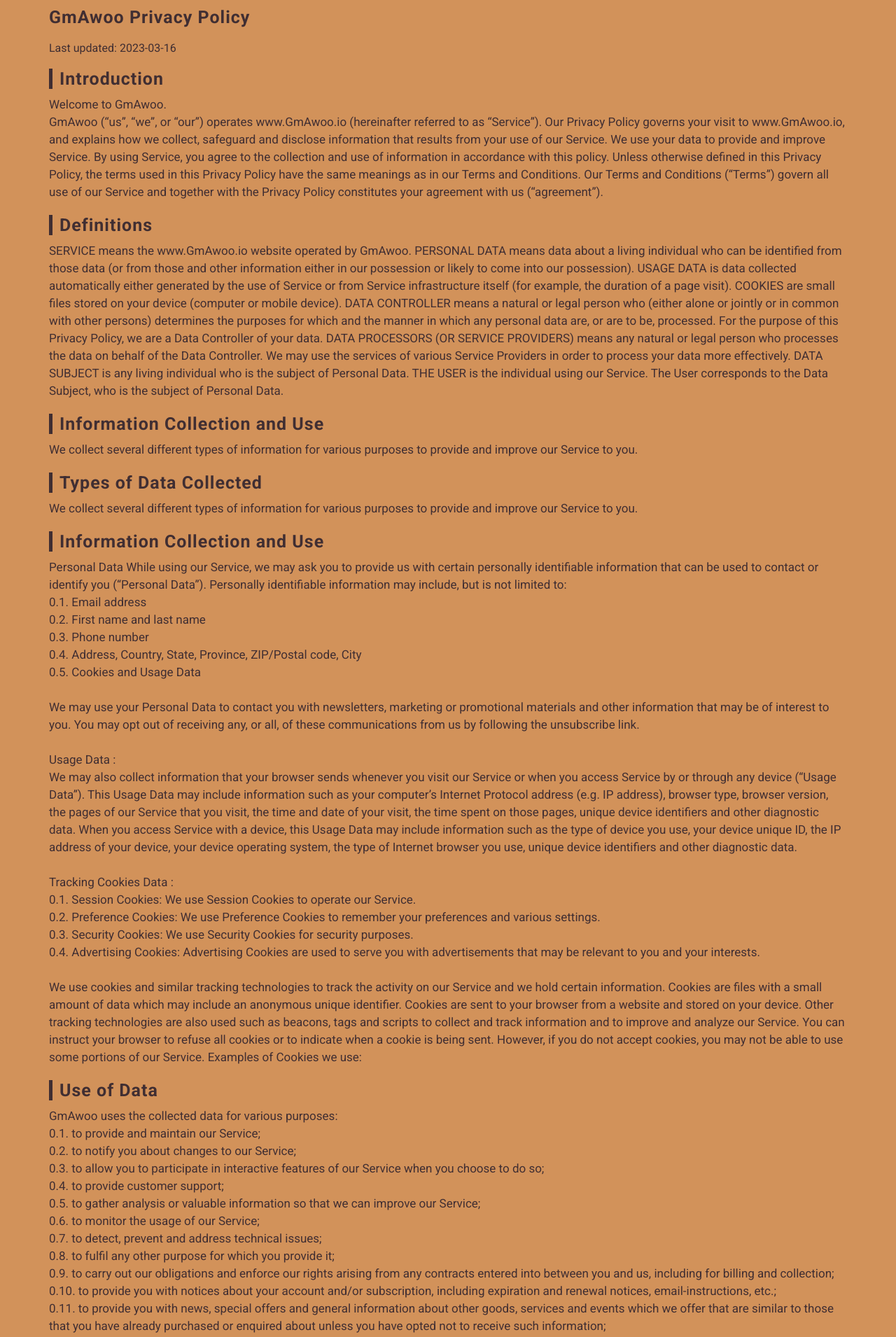
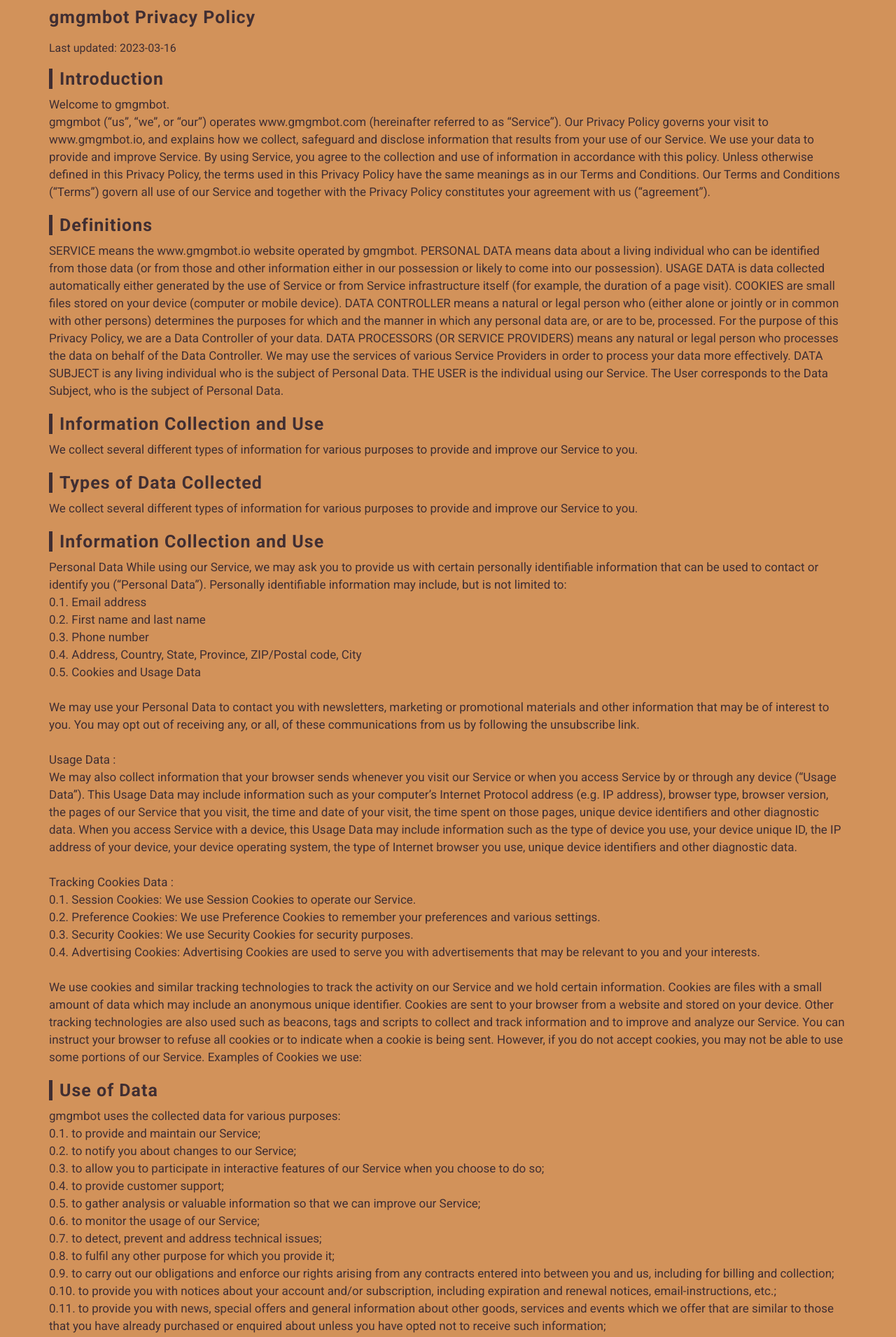
Before and after one commit to sem22-dev/gmExtension-site-for-dogePoundNFT, a React (Vite) app: page /privacy-policy in a window 1280 px wide. Shown: the part 120-2030 px from the top of the page at 70% size. Built offline with nearby package versions, Linux system fonts and the light colour scheme.

Commit message:
Update privacyPolicy.tsx
domain updated

```diff
--- a/src/components/privacyPolicy.tsx
+++ b/src/components/privacyPolicy.tsx
@@ -5,21 +5,21 @@
     return(
       <PolicySection>
           <PolicyHeading>
-            <Heading className="policy">GmAwoo Privacy Policy</Heading>
+            <Heading className="policy">gmgmbot Privacy Policy</Heading>
           <p>Last updated: 2023-03-16</p>
           </PolicyHeading>
 
           <PolicyText>
               <Heading className="policy border">Introduction</Heading>
-              <TextM className="policy ">Welcome to GmAwoo. <br />
-                GmAwoo (“us”, “we”, or “our”) operates www.GmAwoo.io (hereinafter referred to as “Service”). Our Privacy Policy governs your visit to www.GmAwoo.io, and explains how we collect, safeguard and disclose information that results from your use of our Service. We use your data to provide and improve Service. By using Service, you agree to the collection and use of information in accordance with this policy. Unless otherwise defined in this Privacy Policy, the terms used in this Privacy Policy have the same meanings as in our Terms and Conditions. Our Terms and Conditions (“Terms”) govern all use of our Service and together with the Privacy Policy constitutes your agreement with us (“agreement”).
+              <TextM className="policy ">Welcome to gmgmbot. <br />
+                gmgmbot (“us”, “we”, or “our”) operates www.gmgmbot.com (hereinafter referred to as “Service”). Our Privacy Policy governs your visit to www.gmgmbot.io, and explains how we collect, safeguard and disclose information that results from your use of our Service. We use your data to provide and improve Service. By using Service, you agree to the collection and use of information in accordance with this policy. Unless otherwise defined in this Privacy Policy, the terms used in this Privacy Policy have the same meanings as in our Terms and Conditions. Our Terms and Conditions (“Terms”) govern all use of our Service and together with the Privacy Policy constitutes your agreement with us (“agreement”).
               </TextM>
           </PolicyText>
 
           <PolicyText>
               <Heading className="policy border">Definitions</Heading>
               <TextM className="policy ">
-              SERVICE means the www.GmAwoo.io website operated by GmAwoo. PERSONAL DATA means data about a living individual who can be identified from those data (or from those and other information either in our possession or likely to come into our possession). USAGE DATA is data collected automatically either generated by the use of Service or from Service infrastructure itself (for example, the duration of a page visit). COOKIES are small files stored on your device (computer or mobile device). DATA CONTROLLER means a natural or legal person who (either alone or jointly or in common with other persons) determines the purposes for which and the manner in which any personal data are, or are to be, processed. For the purpose of this Privacy Policy, we are a Data Controller of your data. DATA PROCESSORS (OR SERVICE PROVIDERS) means any natural or legal person who processes the data on behalf of the Data Controller. We may use the services of various Service Providers in order to process your data more effectively. DATA SUBJECT is any living individual who is the subject of Personal Data. THE USER is the individual using our Service. The User corresponds to the Data Subject, who is the subject of Personal Data.
+              SERVICE means the www.gmgmbot.io website operated by gmgmbot. PERSONAL DATA means data about a living individual who can be identified from those data (or from those and other information either in our possession or likely to come into our possession). USAGE DATA is data collected automatically either generated by the use of Service or from Service infrastructure itself (for example, the duration of a page visit). COOKIES are small files stored on your device (computer or mobile device). DATA CONTROLLER means a natural or legal person who (either alone or jointly or in common with other persons) determines the purposes for which and the manner in which any personal data are, or are to be, processed. For the purpose of this Privacy Policy, we are a Data Controller of your data. DATA PROCESSORS (OR SERVICE PROVIDERS) means any natural or legal person who processes the data on behalf of the Data Controller. We may use the services of various Service Providers in order to process your data more effectively. DATA SUBJECT is any living individual who is the subject of Personal Data. THE USER is the individual using our Service. The User corresponds to the Data Subject, who is the subject of Personal Data.
               </TextM>
           </PolicyText>
 
@@ -80,7 +80,7 @@
           <PolicyText>
               <Heading className="policy border">Use of Data</Heading>
               <TextM className="policy ">
-              GmAwoo uses the collected data for various purposes:
+              gmgmbot uses the collected data for various purposes:
 <br />
 0.1. to provide and maintain our Service;
 <br />
@@ -118,7 +118,7 @@
           <PolicyText>
               <Heading className="policy border">Transfer of Data</Heading>
               <TextM className="policy ">
-              Your information, including Personal Data, may be transferred to – and maintained on – computers located outside of your state, province, country or other governmental jurisdiction where the data protection laws may differ from those of your jurisdiction. If you are located outside United State and choose to provide information to us, please note that we transfer the data, including Personal Data, to United State and process it there. Your consent to this Privacy Policy followed by your submission of such information represents your agreement to that transfer. GmAwoo will take all the steps reasonably necessary to ensure that your data is treated securely and in accordance with this Privacy Policy and no transfer of your Personal Data will take place to an organisation or a country unless there are adequate controls in place including the security of your data and other personal information.               </TextM>
+              Your information, including Personal Data, may be transferred to – and maintained on – computers located outside of your state, province, country or other governmental jurisdiction where the data protection laws may differ from those of your jurisdiction. If you are located outside United State and choose to provide information to us, please note that we transfer the data, including Personal Data, to United State and process it there. Your consent to this Privacy Policy followed by your submission of such information represents your agreement to that transfer. gmgmbot will take all the steps reasonably necessary to ensure that your data is treated securely and in accordance with this Privacy Policy and no transfer of your Personal Data will take place to an organisation or a country unless there are adequate controls in place including the security of your data and other personal information.               </TextM>
           </PolicyText>
 
           <PolicyText>
@@ -162,7 +162,7 @@
           <PolicyText>
               <Heading className="policy border">Your Data Protection Rights Under General Data Protection Regulation (GDPR)</Heading>
               <TextM className="policy ">
-              If you are a resident of the European Union (EU) and European Economic Area (EEA), you have certain data protection rights, covered by GDPR. We aim to take reasonable steps to allow you to correct, amend, delete, or limit the use of your Personal Data. If you wish to be informed what Personal Data we hold about you and if you want it to be removed from our systems, please email us at team@GmAwoo.io. In certain circumstances, you have the following data protection rights:
+              If you are a resident of the European Union (EU) and European Economic Area (EEA), you have certain data protection rights, covered by GDPR. We aim to take reasonable steps to allow you to correct, amend, delete, or limit the use of your Personal Data. If you wish to be informed what Personal Data we hold about you and if you want it to be removed from our systems, please email us at team@gmgmbot.io. In certain circumstances, you have the following data protection rights:
 <br />
 0.1. the right to access, update or to delete the information we have on you;
 <br />
@@ -192,7 +192,7 @@
 <br />
 0.3. users will be notified of any privacy policy changes on our Privacy Policy Page;
 <br />
-0.4. users are able to change their personal information by emailing us at team@GmAwoo.io.
+0.4. users are able to change their personal information by emailing us at team@gmgmbot.io.
 <br />
 Our Policy on “Do Not Track” Signals:
 <br />
@@ -227,7 +227,7 @@
 <br />
 0.3. To stop selling your personal information. We don’t sell or rent your personal information to any third parties for any purpose. We do not sell your personal information for monetary consideration. However, under some circumstances, a transfer of personal information to a third party, or within our family of companies, without monetary consideration may be considered a “sale” under California law. You are the only owner of your Personal Data and can request disclosure or deletion at any time.
 <br />
-If you submit a request to stop selling your personal information, we will stop making such transfers. Please note, if you ask us to delete or stop selling your data, it may impact your experience with us, and you may not be able to participate in certain programs or membership services which require the usage of your personal information to function. But in no circumstances, we will discriminate against you for exercising your rights. To exercise your California data protection rights described above, please send your request(s) by email: team@GmAwoo.io. Your data protection rights, described above, are covered by the CCPA, short for the California Consumer Privacy Act. To find out more, visit the official California Legislative Information website. The CCPA took effect on 01/01/2020.
+If you submit a request to stop selling your personal information, we will stop making such transfers. Please note, if you ask us to delete or stop selling your data, it may impact your experience with us, and you may not be able to participate in certain programs or membership services which require the usage of your personal information to function. But in no circumstances, we will discriminate against you for exercising your rights. To exercise your California data protection rights described above, please send your request(s) by email: team@gmgmbot.io. Your data protection rights, described above, are covered by the CCPA, short for the California Consumer Privacy Act. To find out more, visit the official California Legislative Information website. The CCPA took effect on 01/01/2020.
               </TextM>
           </PolicyText>
 
@@ -290,13 +290,13 @@
           <PolicyText>
               <Heading className="policy border">Contact Us</Heading>
               <TextM className="policy ">
-              If you have any questions about this Privacy Policy, please contact us by email: team@GmAwoo.io.
+              If you have any questions about this Privacy Policy, please contact us by email: team@gmgmbot.io.
               </TextM>
           </PolicyText>
 
           <PolicyText>
               <TextM className="policy ">
-              This Privacy Policy was created for www.GmAwoo.io by PolicyMaker.io on 2021-10-29.
+              This Privacy Policy was created for www.gmgmbot.com by PolicyMaker.io on 2023-03-16.
               </TextM>
           </PolicyText>
       </PolicySection>
```
